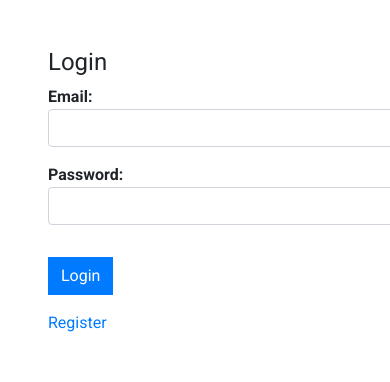
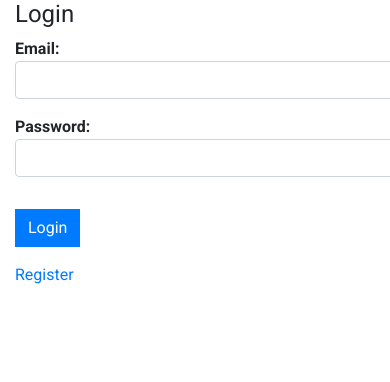
Before and after one commit to codingdojo-projects-algos-august-2019/AmandaP, a Flask app: page / in a window 390 px wide; the page is wider, and only the part inside the window is pictured. Shown: the part 56-438 px from the top of that part. Run offline with Flask 2, Linux system fonts and the light colour scheme; some libraries are stand-ins or nearby versions.

Commit message:
fix scrolling issue on mobile device view size

```diff
--- a/doggy_dates/static/css/styles.css
+++ b/doggy_dates/static/css/styles.css
@@ -103,3 +103,6 @@ body {
     width: 200px;
     border: 1px solid #dbdbdb;
 }
+.container {
+    overflow: scroll;
+}
--- a/doggy_dates/templates/events.html
+++ b/doggy_dates/templates/events.html
@@ -60,7 +60,7 @@
         {% endwith %}
       </ul>
     </span>
-    <div class="p-5">
+    <div class="container">
       <p class="mb-3">
         <form action="/events/search" method="post" id="searchForm">
         <input id="searchBar" type="text" placeholder="Search" class="form-control inline w-25" name="search_text"> Search By:
--- a/doggy_dates/templates/index.html
+++ b/doggy_dates/templates/index.html
@@ -60,7 +60,7 @@
         {% endwith %}
       </ul>
     </span>
-    <div class="p-5">
+    <div class="container">
       <span><h3>Hello, {{user.first_name}}!</h3>
         {% if new_messages != 0 %}
       <span class="badge badge-primary">{{new_messages}}</span> New Event Messages!</span>
--- a/doggy_dates/templates/login.html
+++ b/doggy_dates/templates/login.html
@@ -26,7 +26,7 @@
       {% endif %}
       {% endwith %}
     </ul>
-    <div class="p-5">
+    <div class="container">
       <div class="w-50">
         <span id="login_section">
         <form action='login' method='post' class="login_page">
--- a/doggy_dates/templates/user_profile.html
+++ b/doggy_dates/templates/user_profile.html
@@ -57,7 +57,7 @@
         {% endwith %}
       </ul>
     </span>
-    <div class="p-5">
+    <div class="container">
       <h3>{{user.first_name}} {{user.last_name}}</h3>
       <hr>
       {% if user.user_dogs | length != 0 %}
```
